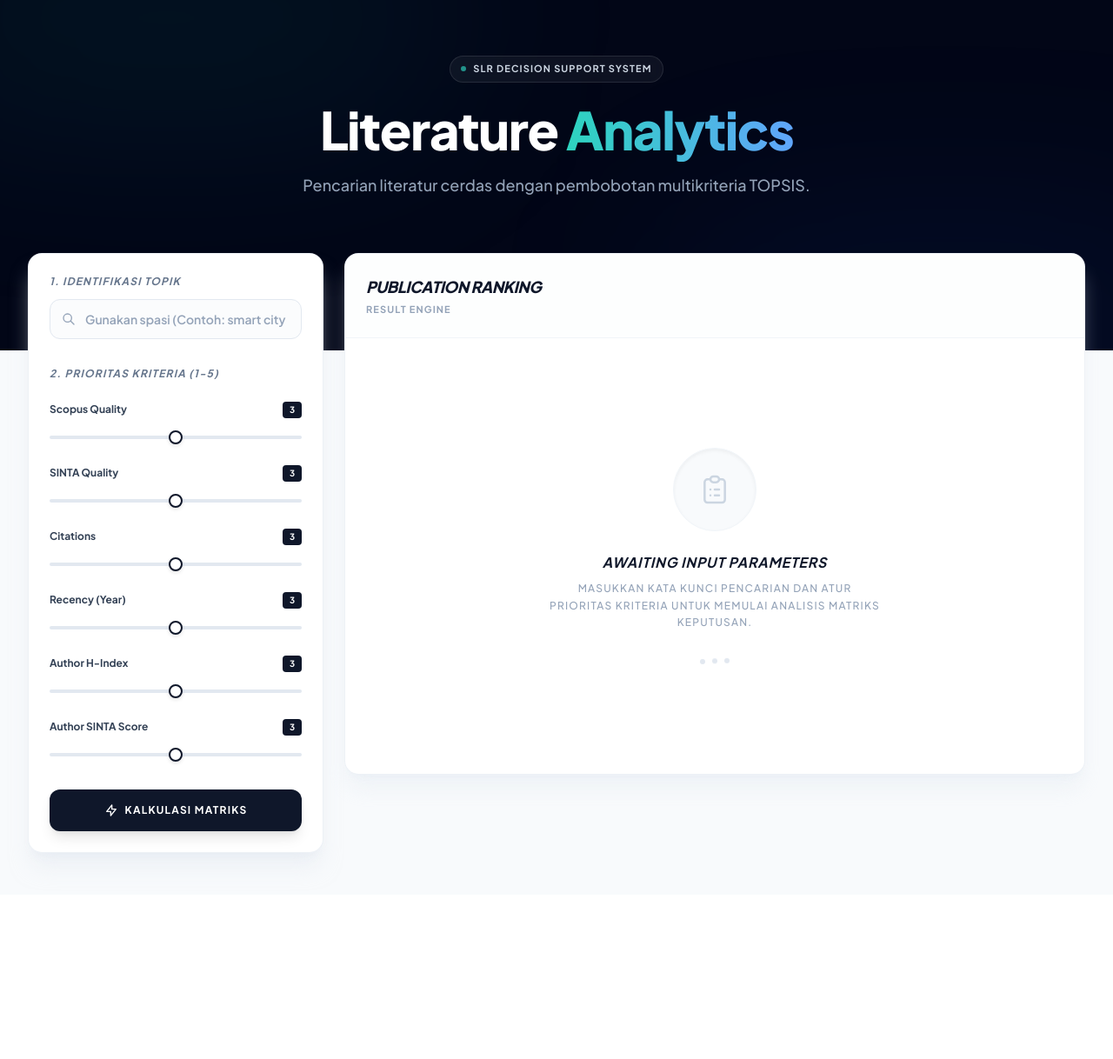
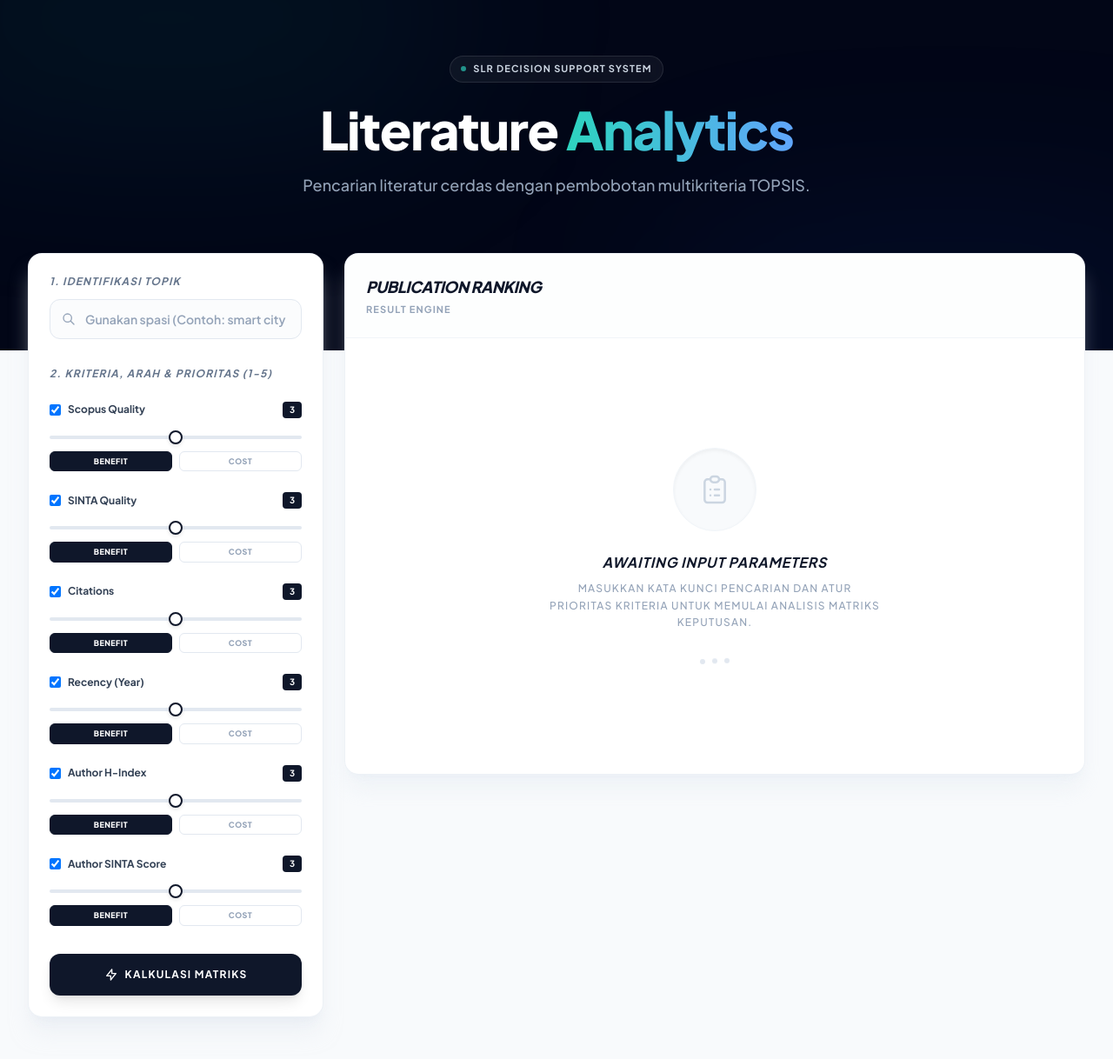
Before and after one commit to sheinafathurr1/thesis, a Laravel app: page / in a window 1280 px wide. Shown: the whole page at 87% size. Before the commit the page ends 999 px from the top, so only its background shows below. Run offline with Laravel 12, Linux system fonts and the light colour scheme; some libraries are stand-ins or nearby versions.

Commit message:
Add per-criterion enable/disable and benefit/cost UI controls
Each criterion in the sidebar now has a checkbox to include/exclude
it from the ranking and a benefit/cost toggle, in addition to the
existing weight slider. The fetch payload now sends criteria,
weights, and directions (matching the dynamic format added to
TopsisController in an earlier task) instead of flat weight_c1..c6
fields. Verified in a real browser (Playwright) that leaving
everything untouched still sends all six criteria as benefit with
weight 3, and that disabling/toggling criteria updates the payload
and disables the corresponding controls.

```diff
--- a/resources/views/slr-dashboard.blade.php
+++ b/resources/views/slr-dashboard.blade.php
@@ -92,7 +92,7 @@
 
                 <!-- Weights Control -->
                 <div class="space-y-6">
-                    <label class="block text-xs font-bold text-slate-500 uppercase tracking-widest italic mb-2">2. Prioritas Kriteria (1-5)</label>
+                    <label class="block text-xs font-bold text-slate-500 uppercase tracking-widest italic mb-2">2. Kriteria, Arah &amp; Prioritas (1-5)</label>
 
                     <script>
                         const items = [
@@ -103,14 +103,24 @@
                             { id: 'c5', name: 'Author H-Index' },
                             { id: 'c6', name: 'Author SINTA Score' }
                         ];
+                        const activeBtnClass = 'flex-1 text-[9px] font-black uppercase tracking-wider py-1 rounded-md border transition-colors bg-slate-900 text-white border-slate-900';
+                        const inactiveBtnClass = 'flex-1 text-[9px] font-black uppercase tracking-wider py-1 rounded-md border transition-colors bg-white text-slate-400 border-slate-200';
                         items.forEach(c => {
                             document.write(`
-                                <div class="group">
+                                <div class="group" data-criterion="${c.id}">
                                     <div class="flex justify-between items-center mb-1.5">
-                                        <label class="text-xs font-bold text-slate-700">${c.name}</label>
+                                        <label class="flex items-center gap-2 text-xs font-bold text-slate-700 cursor-pointer">
+                                            <input type="checkbox" id="enable_${c.id}" checked onchange="toggleCriterion('${c.id}')" class="rounded border-slate-300 text-brand-600 focus:ring-brand-500">
+                                            ${c.name}
+                                        </label>
                                         <span id="val_${c.id}" class="text-[10px] font-bold bg-slate-900 text-white py-0.5 px-2 rounded">3</span>
                                     </div>
                                     <input type="range" id="w_${c.id}" min="1" max="5" value="3" oninput="document.getElementById('val_${c.id}').innerText = this.value">
+                                    <input type="hidden" id="dir_${c.id}" value="benefit">
+                                    <div class="flex items-center gap-2 mt-2">
+                                        <button type="button" id="btn_${c.id}_benefit" onclick="setDirection('${c.id}','benefit')" class="${activeBtnClass}">Benefit</button>
+                                        <button type="button" id="btn_${c.id}_cost" onclick="setDirection('${c.id}','cost')" class="${inactiveBtnClass}">Cost</button>
+                                    </div>
                                 </div>
                             `);
                         });
@@ -188,6 +198,21 @@
 
     <!-- Scripting -->
     <script>
+        function toggleCriterion(id) {
+            const enabled = document.getElementById(`enable_${id}`).checked;
+            const container = document.querySelector(`[data-criterion="${id}"]`);
+            container.querySelectorAll('input[type=range], button').forEach(el => el.disabled = !enabled);
+            container.style.opacity = enabled ? '1' : '0.4';
+        }
+
+        function setDirection(id, direction) {
+            document.getElementById(`dir_${id}`).value = direction;
+            const activeBtnClass = 'flex-1 text-[9px] font-black uppercase tracking-wider py-1 rounded-md border transition-colors bg-slate-900 text-white border-slate-900';
+            const inactiveBtnClass = 'flex-1 text-[9px] font-black uppercase tracking-wider py-1 rounded-md border transition-colors bg-white text-slate-400 border-slate-200';
+            document.getElementById(`btn_${id}_benefit`).className = direction === 'benefit' ? activeBtnClass : inactiveBtnClass;
+            document.getElementById(`btn_${id}_cost`).className = direction === 'cost' ? activeBtnClass : inactiveBtnClass;
+        }
+
         async function fetchRecommendations() {
             const keywordInput = document.getElementById('searchKeyword').value;
             const loading = document.getElementById('loading');
@@ -209,14 +234,28 @@
             errorMessage.classList.add('hidden');
             emptyState.classList.add('hidden'); // Sembunyikan empty state saat kalkulasi
 
+            const allCriteria = ['c1', 'c2', 'c3', 'c4', 'c5', 'c6'];
+            const criteria = allCriteria.filter(id => document.getElementById(`enable_${id}`).checked);
+
+            if (criteria.length === 0) {
+                loading.classList.add('hidden');
+                errorMessage.classList.remove('hidden');
+                document.getElementById('errorText').innerText = "Minimal satu kriteria harus aktif.";
+                return;
+            }
+
+            const weights = {};
+            const directions = {};
+            criteria.forEach(id => {
+                weights[id] = parseInt(document.getElementById(`w_${id}`).value);
+                directions[id] = document.getElementById(`dir_${id}`).value;
+            });
+
             const payload = {
                 keyword: keywordInput,
-                weight_c1: parseInt(document.getElementById('w_c1').value),
-                weight_c2: parseInt(document.getElementById('w_c2').value),
-                weight_c3: parseInt(document.getElementById('w_c3').value),
-                weight_c4: parseInt(document.getElementById('w_c4').value),
-                weight_c5: parseInt(document.getElementById('w_c5').value),
-                weight_c6: parseInt(document.getElementById('w_c6').value)
+                criteria: criteria,
+                weights: weights,
+                directions: directions
             };
 
             try {
```
